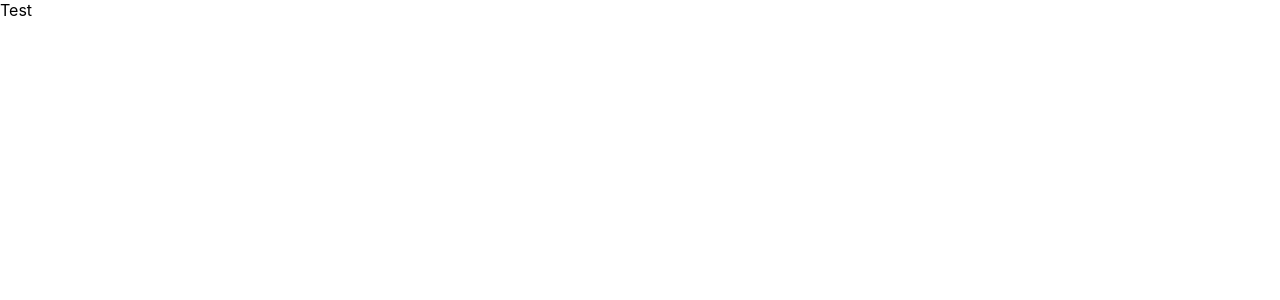
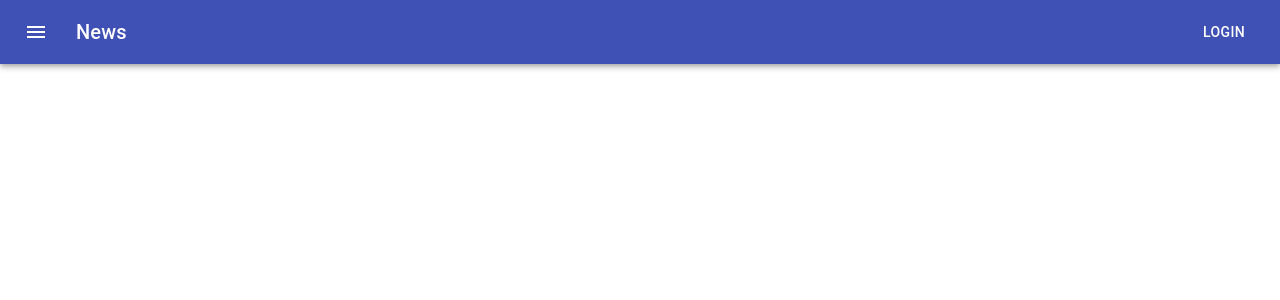
Before and after one commit to hermilanastacio/food-koala, a React (Create React App) app: page / in a window 1280 px wide. Shown: the top 300 px of the page. Built offline with nearby package versions, Linux system fonts and the light colour scheme.

Commit message:
- Install node-sass - Install material ui

```diff
--- a/package.json
+++ b/package.json
@@ -3,9 +3,12 @@
   "version": "0.1.0",
   "private": true,
   "dependencies": {
+    "@material-ui/core": "^4.11.2",
+    "@material-ui/icons": "^4.11.2",
     "@testing-library/jest-dom": "^5.11.8",
     "@testing-library/react": "^11.2.2",
     "@testing-library/user-event": "^12.6.0",
+    "node-sass": "^5.0.0",
     "react": "^17.0.1",
     "react-dom": "^17.0.1",
     "react-scripts": "4.0.1",
--- a/src/App.js
+++ b/src/App.js
@@ -1,9 +1,10 @@
 import './App.css';
+import TopNav from './components/TopNav';
 
 function App() {
   return (
     <div className="App">
-      <span>Test</span>
+      <TopNav/>
     </div>
   );
 }
--- /dev/null
+++ b/src/components/TopNav.js
@@ -0,0 +1,37 @@
+import { makeStyles } from '@material-ui/core/styles';
+import { AppBar, Toolbar, Typography, Button, IconButton,  } from '@material-ui/core';
+import { Menu as MenuIcon } from '@material-ui/icons';
+
+const useStyles = makeStyles((theme) => ({
+  root: {
+    flexGrow: 1,
+  },
+  menuButton: {
+    marginRight: theme.spacing(2),
+  },
+  title: {
+    flexGrow: 1,
+  },
+}));
+
+const TopNav = () => {
+    const classes = useStyles();
+
+    return (
+      <div className={classes.root}>
+        <AppBar position="static">
+          <Toolbar>
+            <IconButton edge="start" className={classes.menuButton} color="inherit" aria-label="menu">
+            <MenuIcon />
+            </IconButton>
+            <Typography variant="h6" className={classes.title}>
+              News
+            </Typography>
+            <Button color="inherit">Login</Button>
+          </Toolbar>
+        </AppBar>
+      </div>
+    );
+}
+
+export default TopNav;
```
Also changed, not shown: 2 other files (tests, documents, lock files or other folders).
